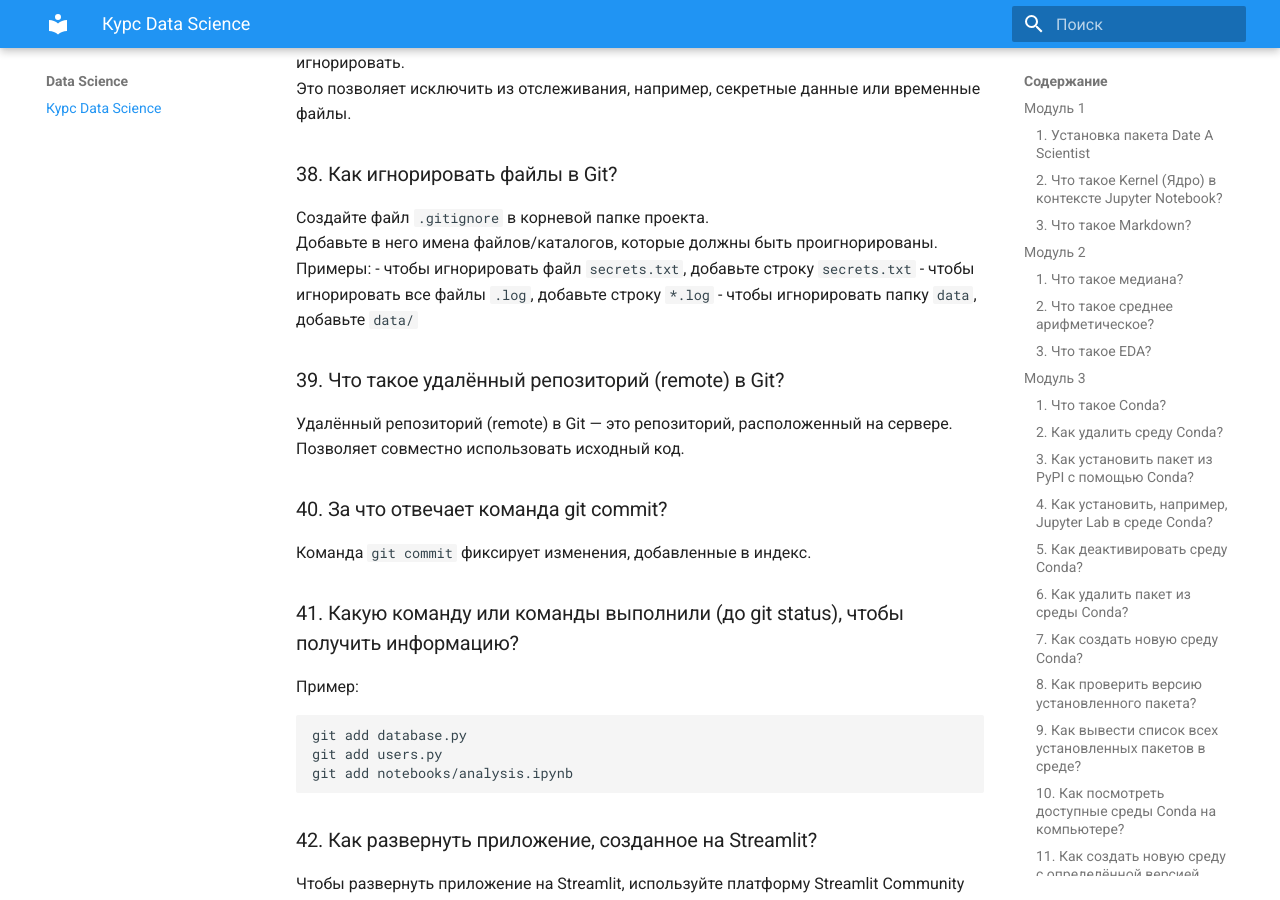
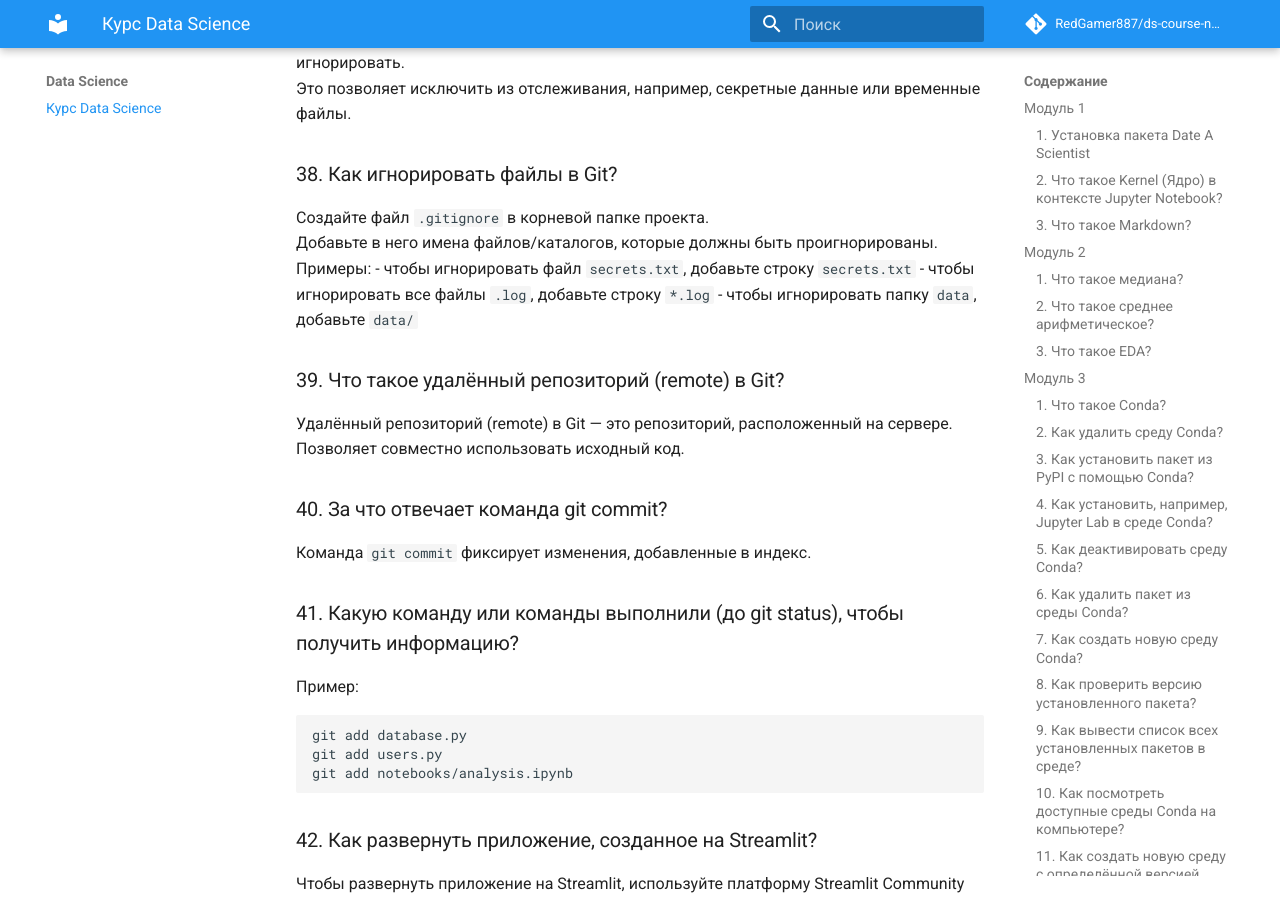
Before and after one commit to RedGamer887/ds-course-notes, an MkDocs documentation site: the page built from docs/index.md, in a window 1280 px wide and 900 px high, scrolled down 73069 px. Built offline with MkDocs 1.6.1 and Material for MkDocs 9.7.7, drawn with Linux system fonts in a browser that asks for light colours; comment, search, counter and statistics services are not loaded.

Commit message:
Update file

```diff
--- a/mkdocs.yml
+++ b/mkdocs.yml
@@ -1,4 +1,8 @@
 site_name: Data Science
+
+repo_name: RedGamer887/ds-course-notes
+repo_url: https://github.com/RedGamer887/ds-course-notes
+
 theme:
   name: material
   language: ru
```
